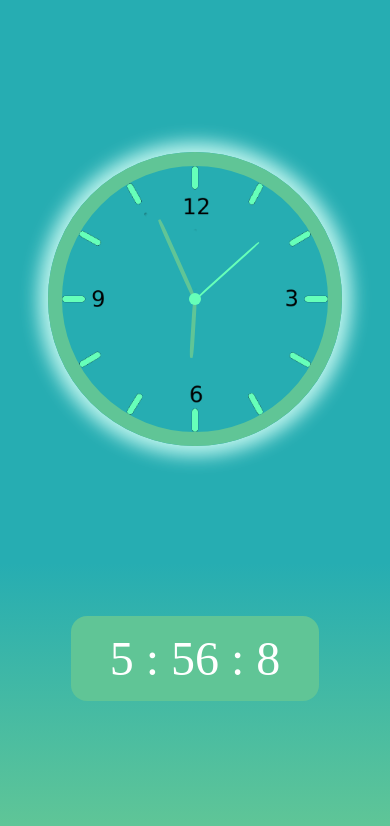
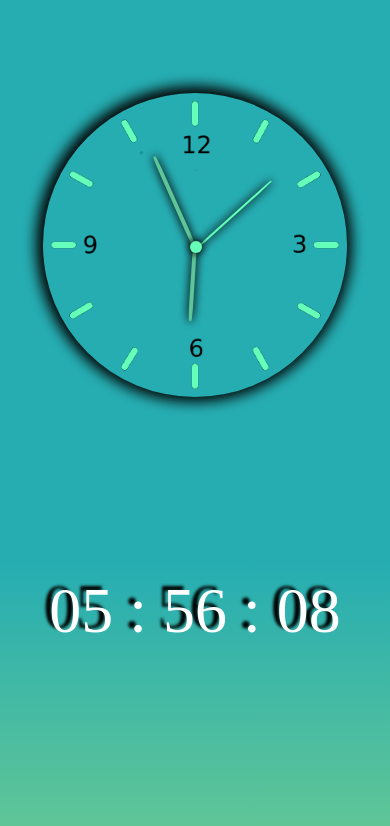
Before and after one commit to shivangi-srivastava-cedcoss/analog_clock, a plain HTML site: page index.html in a window 390 px wide. Drawn offline with Linux system fonts and the light colour scheme.

Commit message:
Add files via upload

```diff
--- a/clock.css
+++ b/clock.css
@@ -11,8 +11,8 @@ body
 }
 .clock
 {
-    width: 266px;
-    height: 266px;
+    width: 350px;
+    height: 350px;
     background-image: url(clock12.png);
     background-size: cover;
     background-repeat: no-repeat;
@@ -20,10 +20,10 @@ body
     align-items: center;
     display: flex;
     position: relative;
-    box-shadow: 0px 0px 18px 10px #baf3ec;
+    box-shadow: -1px -1px 13px 6px #030303;
     border-radius: 50%;
-    border: 14px solid #60c596;
-    top: 18vh;
+    border: 8px solid transparent;
+    top: 11vh;
 }
 .hands
 {
@@ -32,24 +32,25 @@ body
     background: #60c596;
     border-radius: 25%;
     position: absolute;
+    box-shadow: 0px 0px 9px 1px #000;
 }
 .hourhand
 {
-    height: 59px;
-    top: 74px;
+    height: 77px;
+    top: 98px;
     z-index: 3;
 }
 .minhand
 {
-    height: 88px;
-    top: 46px;
+    height: 100px;
+    top: 75px;
     z-index: 2;
 }
 .sechand
 {
     width: 2px;
-    height: 86px;
-    top: 48px;
+    height: 122px;
+    top: 55px;
     background: #66ffb8;
     z-index: 4;
 }
@@ -58,10 +59,12 @@ body
     width: 12px;
     height: 12px;
     position: absolute;
-    top: 127px;
+    top: 170px;
+    left: 170px;
     background: #66ffb8;
     border-radius: 50%;
     z-index: 4;
+    box-shadow: 0px 0px 9px 1px #000;
 }
 .digital
 {
@@ -69,17 +72,19 @@ body
     align-items: center;
     display: block;
     position: absolute;
-    top: 73vh;
-    font-size: 3em;
-    background: #60c596;
+    top: 68vh;
+    font-size: 8em;
     padding: 15px 39px;
     border-radius: 16px;
     color: white;
+    text-shadow: -6px -4px 3px black;
 }
 @media (min-width:552px) and (max-width:760px)
 {
     .clock
     {
+        width: 288px;
+        height:288px;
         top: 10vh;
         right: 23vw;
     }
@@ -90,11 +95,89 @@ body
         padding: 15px 17px;
         font-size: 2.7em;
     }
+    .sechand
+    {
+        height: 99px;
+        top:47px;
+    }
+    .circle
+    {
+        top:138px;
+        left:138px;
+    }
+    .minhand
+    {
+        height: 88px;
+        top:54px;
+    }
+    .hourhand
+    {
+        height:60px;
+        top:82px;
+    }
 }
-@media (max-width:310px)
+
+@media (min-width:340px) and (max-width:550px)
 {
+    .clock{
+        width: 288px;
+        height:288px;
+    }
+    .circle
+    {
+        top:140px;
+        left:139px;
+    }
+    .minhand
+    {
+        top:47px;
+    }
+    .sechand
+    {
+        height:100px;
+        top:47px;
+        left:145px;
+    }
+    .hourhand
+    {
+        top:66px;
+    }
     .digital
     {
-        padding: 15px 17px;
+        font-size: 4em;
+        padding:0px;
     }
 }
+@media (max-width:330px)
+{
+    .clock{
+        width: 238px;
+        height:238px;
+    }
+    .circle
+    {
+        top:115px;
+        left:114px;
+    }
+    .minhand
+    {
+        top:37px;
+        height: 85px;
+    }
+    .sechand
+    {
+        height:90px;
+        top:30px;
+        left:120px;
+    }
+    .hourhand
+    {
+        height:60px;
+        top:59px;
+    }
+    .digital
+    {
+        font-size: 3.2em;
+        padding:0px;
+    }
+}
--- a/clock.js
+++ b/clock.js
@@ -2,13 +2,13 @@ setInterval(changeSeconds, 1000);
 function changeSeconds()
 {
     var date=new Date();
+    var seconds=(date.getSeconds()*6);
     var minutes=date.getMinutes()*6;
     var hour=((date.getHours()%12)*30)+(0.1*minutes);
-    var seconds=(date.getSeconds()*6);
     document.querySelector(".sechand").style.transform="rotate("+seconds+"deg)";
     document.querySelector(".hourhand").style.transform="rotate("+hour+"deg)";
     document.querySelector(".minhand").style.transform="rotate("+minutes+"deg)";
-    document.getElementById('hours').innerHTML=date.getHours();
-    document.getElementById('minutes').innerHTML=date.getMinutes();
-    document.getElementById('seconds').innerHTML=date.getSeconds();
+    document.getElementById('hours').innerHTML=(date.getHours()).toLocaleString('en-US', {minimumIntegerDigits: 2, useGrouping:false});
+    document.getElementById('minutes').innerHTML=(date.getMinutes()).toLocaleString('en-US', {minimumIntegerDigits: 2, useGrouping:false});
+    document.getElementById('seconds').innerHTML=(date.getSeconds()).toLocaleString('en-US', {minimumIntegerDigits: 2, useGrouping:false});
 }
```
Also changed, not shown: clock1.js (added, +8 -0 lines), index.html (+1 -0 lines).
